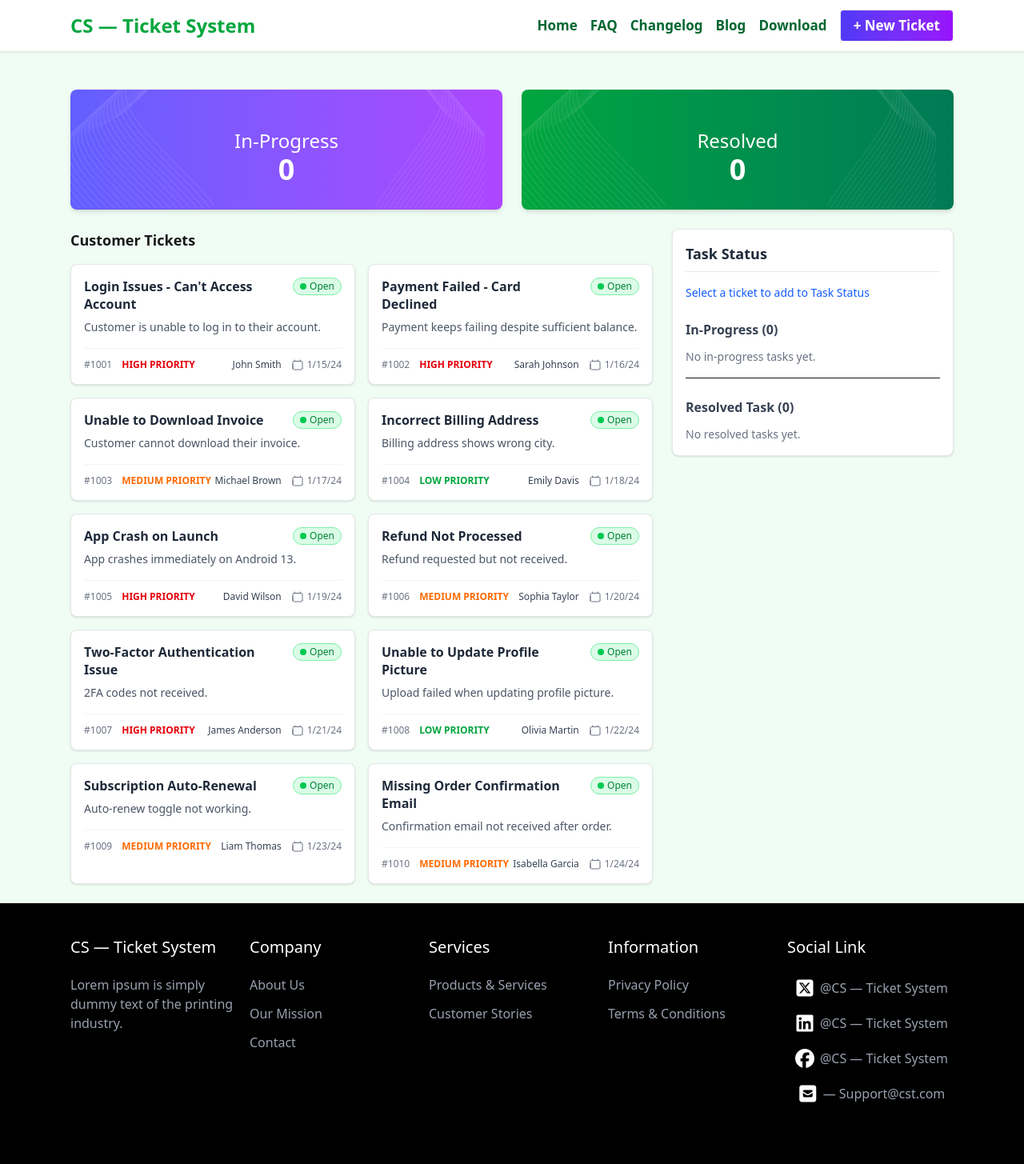
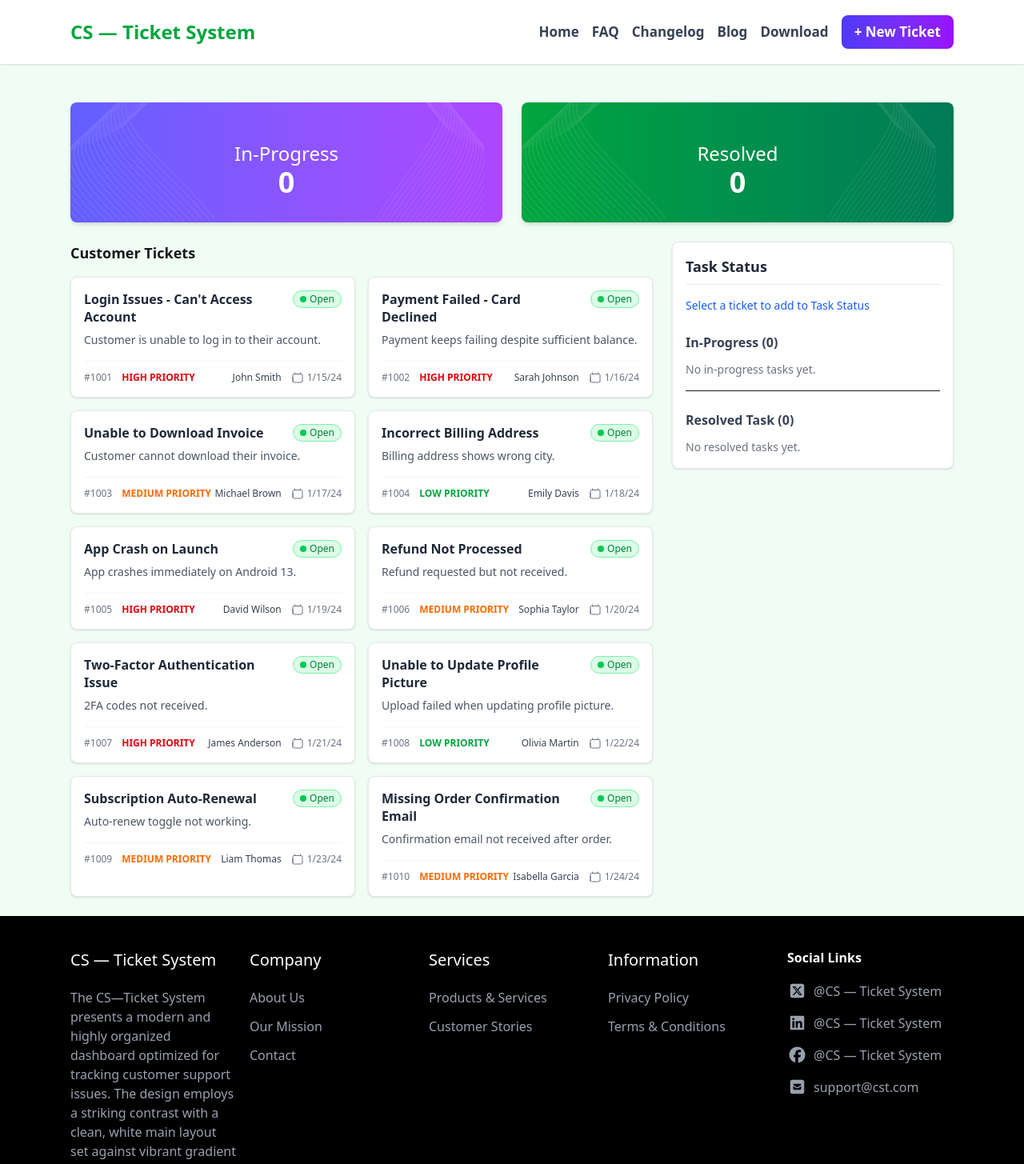
Before and after one commit to Sobhansafin/customer-support-ticket-system, a React (Vite) app: page / in a window 1280 px wide. Shown: the top 1455 px of the page at 80% size. Built offline with nearby package versions, Linux system fonts and the light colour scheme.

Commit message:
some code added

```diff
--- a/src/components/Footer/Footer.jsx
+++ b/src/components/Footer/Footer.jsx
@@ -8,7 +8,8 @@ export default function Footer() {
         <div className="container mx-auto px-6 grid grid-cols-1 md:grid-cols-5 gap-4  mb-[100px] ">
           <div>
             <h2 className="text-[20px] mb-5">CS — Ticket System</h2>
-          <p className="text-[16px] mt-3 text-gray-400">Lorem ipsum is simply dummy text of the printing industry.</p>
+            <p className="text-[16px] mt-3 text-gray-400">The CS—Ticket System presents a modern and highly organized dashboard
+               optimized for tracking customer support issues.   The design employs a striking contrast with a clean, white main layout set against vibrant gradient elements.</p>
           </div>
           <div>
             <h3 className="text-[20px] mb-5">Company</h3>
@@ -26,26 +27,37 @@ export default function Footer() {
             <p className="text-[16px] text-gray-400">Privacy Policy</p>
             <p className="text-[16px] mt-3 text-gray-400">Terms & Conditions</p>
           </div>
-        <div>
-          <h3 className="text-[20px] mb-5">Social Link</h3>
-            <div className="flex items-center justify-center">
-                <span className="text-2xl mb-3"><i class="fa-brands fa-square-x-twitter"></i></span>
-                <p className="text-[16px] justify-center items-center mb-3 ml-1 text-gray-400">@CS — Ticket System</p>
+
+          <div className="col-span-2 md:col-span-1">
+            <h3 className="font-bold mb-4 text-base">Social Links</h3>
+            <div className="space-y-3 text-gray-400">
+              <div className="flex items-center gap-2 hover:text-white cursor-pointer">
+                <span className="text-xl">
+                  <i className="fa-brands fa-square-x-twitter"></i>
+                </span>
+                <p className="text-[16px]">@CS — Ticket System</p>
               </div>
 
-            <div className="flex items-center justify-center">
-                <span className="text-2xl mb-3"><i class="fa-brands fa-linkedin"></i></span>
-                <p className="text-[16px] justify-center items-center mb-3 ml-1 text-gray-400">@CS — Ticket System</p>
+              <div className="flex items-center gap-2 hover:text-white cursor-pointer">
+                <span className="text-xl">
+                  <i className="fa-brands fa-linkedin"></i>
+                </span>
+                <p className="text-[16px]">@CS — Ticket System</p>
               </div>
 
-              <div className="flex items-center justify-center">
-                <span className="text-2xl mb-3"><i class="fa-brands fa-facebook"></i></span>
-                <p className="text-[16px] justify-center items-center mb-3 ml-1 text-gray-400">@CS — Ticket System</p>
+              <div className="flex items-center gap-2 hover:text-white cursor-pointer">
+                <span className="text-xl">
+                  <i className="fa-brands fa-facebook"></i>
+                </span>
+                <p className="text-[16px]">@CS — Ticket System</p>
               </div>
 
-             <div className="flex items-center justify-center">
-                <span className="text-2xl mb-3"><i class="fa-solid fa-square-envelope"></i></span>
-                <p className="text-[16px] justify-center items-center mb-3 ml-1 text-gray-400"> — Support@cst.com</p>
+              <div className="flex items-center gap-2 hover:text-white cursor-pointer">
+                <span className="text-xl">
+                  <i className="fa-solid fa-square-envelope"></i>
+                </span>
+                <p className="text-[16px]">support@cst.com</p>
+              </div>
             </div>
           </div>
         </div>
--- a/src/components/Navbar/Navbar.jsx
+++ b/src/components/Navbar/Navbar.jsx
@@ -1,19 +1,77 @@
-import React from "react";
+// import React from "react";
 
+// export default function Navbar() {
+//   return (
+//     <header className=" navbar bg-white shadow-sm mb-6 w-full ">
+//       <div className="max-w-6xl mx-auto px-6 w-full flex justify-between items-center">
+//         <div className="text-lg font-bold">
+//           <h3 className="text-green-600 font-bold text-2xl">CS — Ticket System</h3>
+//           </div>
+//         <nav className="flex gap-4 items-center text-[17px] font-semibold text-green-800">
+//           <a className="md:inline" href="#">Home</a>
+//           <a className="md:inline" href="#">FAQ</a>
+//           <a className="md:inline" href="#">Changelog</a>
+//           <a className="md:inline" href="#">Blog</a>
+//           <a className="md:inline" href="#">Download</a>
+//           <button className="btn bg-gradient-to-r from-indigo-600 to-purple-600 text-white text-[17px] font-semibold">+ New Ticket</button>
+//         </nav>
+//       </div>
+//     </header>
+//   );
+// }
+
+
+
+
+
+
+
+import React, { useState } from "react";
 export default function Navbar() {
+    const [isOpen, setIsOpen] = useState(false);
     return (
-    <header className=" navbar bg-white shadow-sm mb-6 w-full ">
-      <div className="max-w-6xl mx-auto px-6 w-full flex justify-between items-center">
+        <header className="navbar bg-white shadow-sm mb-6 w-full ">
+            <div className="max-w-6xl mx-auto px-6 w-full flex justify-between items-center h-16">
+
                 <div className="text-lg font-bold">
                     <h3 className="text-green-600 font-bold text-2xl">CS — Ticket System</h3>
                 </div>
-        <nav className="flex gap-4 items-center text-[17px] font-semibold text-green-800">
-          <a className="md:inline" href="#">Home</a>
-          <a className="md:inline" href="#">FAQ</a>
-          <a className="md:inline" href="#">Changelog</a>
-          <a className="md:inline" href="#">Blog</a>
-          <a className="md:inline" href="#">Download</a>
-          <button className="btn bg-gradient-to-r from-indigo-600 to-purple-600 text-white text-[17px] font-semibold">+ New Ticket</button>
+
+                <nav className="hidden md:flex gap-4 items-center text-[17px] font-semibold text-gray-700">
+                    <a className="hover:text-purple-600 transition duration-150" href="#">Home</a>
+                    <a className="hover:text-purple-600 transition duration-150" href="#">FAQ</a>
+                    <a className="hover:text-purple-600 transition duration-150" href="#">Changelog</a>
+                    <a className="hover:text-purple-600 transition duration-150" href="#">Blog</a>
+                    <a className="hover:text-purple-600 transition duration-150" href="#">Download</a>
+
+                    <button className="px-4 py-2 rounded-lg
+                            bg-gradient-to-r from-indigo-600 to-purple-600
+                            text-white text-[17px] font-semibold
+                            hover:from-indigo-700 hover:to-purple-700 transition duration-300">
+                        + New Ticket
+                    </button>
+                </nav>
+
+
+                <button
+                    className="md:hidden text-gray-700 p-2 font-bold"
+                    onClick={() => setIsOpen(!isOpen)}>
+                    {isOpen ? 'X' : 'MENU'}
+                </button>
+            </div>
+
+            <div className={`md:hidden ${isOpen ? 'block' : 'hidden'} bg-white border-t border-gray-200`}>
+                <nav className="flex flex-col p-4 space-y-2 text-base text-gray-700 font-medium">
+                    <a className="hover:bg-gray-100 p-2 rounded" href="#">Home</a>
+                    <a className="hover:bg-gray-100 p-2 rounded" href="#">FAQ</a>
+                    <a className="hover:bg-gray-100 p-2 rounded" href="#">Changelog</a>
+                    <a className="hover:bg-gray-100 p-2 rounded" href="#">Blog</a>
+                    <a className="hover:bg-gray-100 p-2 rounded" href="#">Download</a>
+
+                    <button className="w-full mt-4 px-4 py-2 rounded-lg
+                            bg-gradient-to-r from-indigo-600 to-purple-600
+                            text-white text-[17px] font-semibold
+                            hover:from-indigo-700 hover:to-purple-700 transition duration-300">+ New Ticket</button>
                 </nav>
             </div>
         </header>
```
Lines whose indentation alone changed are shown as unchanged.
